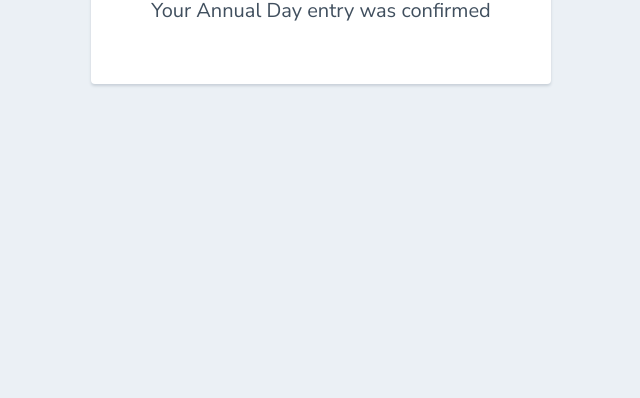
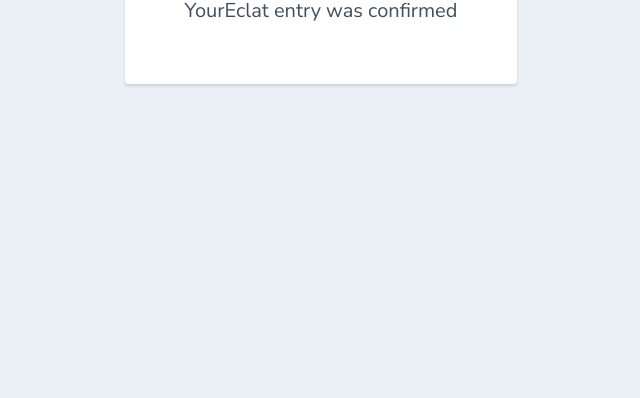
Before and after one commit to IronMan-1000/accept, a plain HTML site: page index.html in a window 1280 px wide. Shown: the part 402-800 px from the top of the page, without its empty margins (319-959 px from the left). Drawn offline with Linux system fonts and the light colour scheme.

Commit message:
Update index.html

```diff
--- a/index.html
+++ b/index.html
@@ -42,7 +42,7 @@
         <i class="checkmark">✓</i>
       </div>
         <h1>Success</h1>
-        <p>Your Annual Day entry was confirmed</p>
+        <p>YourEclat entry was confirmed</p>
       </div>
     </body>
 </html>
```
